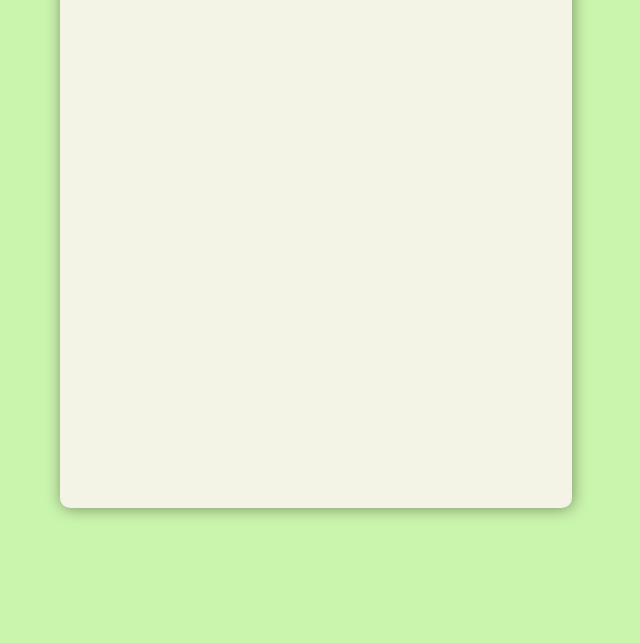
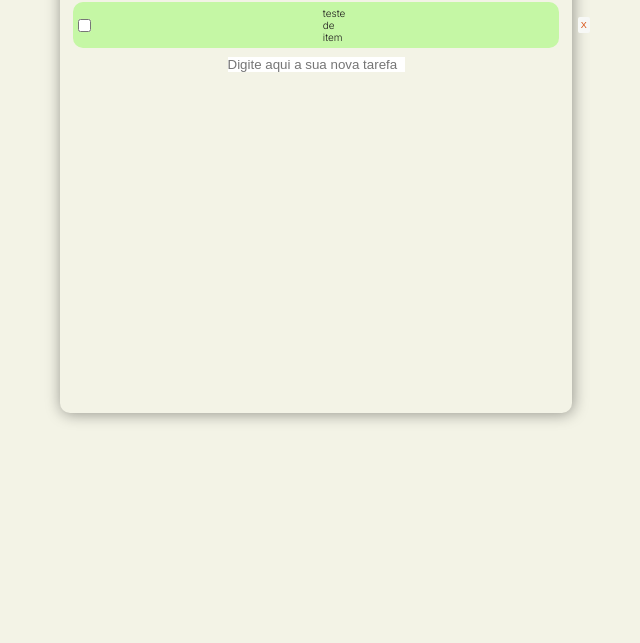
Before and after one commit to a-mandaflores/toDoList, a plain HTML site: page index.html in a window 1280 px wide. Shown: the part 157-800 px from the top of the page, without its empty margins (324-964 px from the left). Drawn offline with Linux system fonts and the light colour scheme.

Commit message:
Novas atualizações de estilo

```diff
--- a/index.html
+++ b/index.html
@@ -17,8 +17,8 @@
         </div>
         <label class="checkbox">
             <input type="checkbox">
-            <div>teste de item</div>
-            <input type="button" value="X">
+            <div class="checkbox-text">teste de item</div>
+            <input type="button" value="X" class="x">
         </label>
         <div class="toDoList-new-item" id="new-item">
             <input type="text" placeholder="Digite aqui a sua nova tarefa" class="text">
--- a/style.css
+++ b/style.css
@@ -13,9 +13,7 @@
 
 body{
     position: relative;
-    align-items: center;
-    justify-content: center;
-    background-color: #caf5ad;
+    background-color: #f3f3e6;
     background-repeat: no-repeat;
     background-attachment: fixed;
     font-family: 'Inter', sans-serif;
@@ -25,17 +23,15 @@ section{
     align-items: center;
     flex-direction: column;
     width: 40vw;
-    height: 80vh;
+    height: 60vh;
     background-color: #f3f3e6;
-    color: #201e1e;
+    color: #caf5ad;
     border-radius: 10px;
-    margin: 25px auto;
+    margin: 90px auto;
     box-shadow: 1px 1px 15px rgba(0, 0, 0, 0.4);
 }
 .topo{
     position: relative;
-    align-items: center;
-    justify-content: center;
     padding:10px;
     font-size: 3vh;
     font-weight: lighter;
@@ -44,17 +40,37 @@ section{
     color: white;
     border-top-left-radius: 10px;
     border-top-right-radius: 10px;
-    text-align: center;
+    text-align: left;
 }
 .checkbox{
     position: relative;
     display: flex;
     align-items: center;
-    background-color: #201e1e;
+    background-color: #c5f7a5;
     padding: 5px;
-    width: 100%;
-    color: #f3f3e6;
-    gap: 10vh;
-    font-weight: 100;
+    width: 95%;
+    margin: 5px;
+    border-radius: 10px;
+    color: #201e1e;
+    gap: 29vh;
+    font-weight: 300;
     font-size: 10px;
 }
+
+.checkbox .x{
+    border-radius: 2px;
+    padding: 3px;
+    margin: 0.5px;
+    width: 15px;
+    font-size: 9px;
+    color: #d74c0e;
+    background-color: #f7f8f6;
+    align-items: center;
+    text-align: center;
+    transition: 0.3s all ease;
+}
+.checkbox .x:hover{
+    background-color: #201e1e;
+    color: #f7f8f6;
+
+}
```
